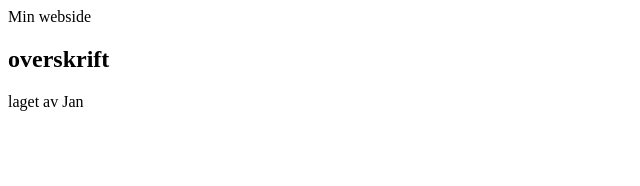
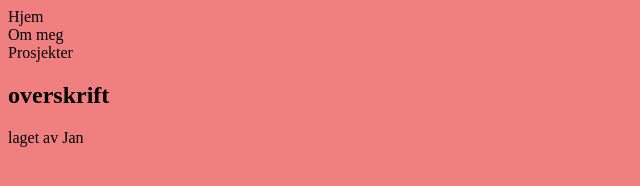
Before and after one commit to Martialcart/kodeloftet_g11-undervisning3, a website: page index.html in a window 1280 px wide. Shown: the whole page, without its empty margins (0-640 px from the left). Drawn offline with Linux system fonts and the light colour scheme.

Commit message:
lagring underveis

```diff
--- a/index.html
+++ b/index.html
@@ -4,11 +4,20 @@
     <title>Home</title>
     <meta charset="UTF-8" />
     <meta name="viewport" content="width=device-width" />
-    <link rel="stylesheet" href="styles.css" />
+    <link rel="stylesheet" href="styles.css" /><!--relation hyperReferanse-->
+
     <script type="module" src="script.js"></script>
   </head>
   <body>
-  <header>Min webside</header>
+  <header>
+    <nav>
+      <ul>
+        <li>Hjem</li>
+        <li>Om meg</li>
+        <li>Prosjekter</li>
+      </ul>
+    </nav>
+  </header>
   <main>
     <section>
       <h2>overskrift</h2>
--- a/styles.css
+++ b/styles.css
@@ -0,0 +1,22 @@
+/* External CSS */
+/* ctrl ' for kommentar */
+
+/* marker tag i inspect for å se css og kunne bruke check marks */
+
+body/*selector*/ {/*start deklarasjon*/
+    background-color: lightcoral; /* property: value; som en CSS Rule*/
+}/*stop deklarasjon*/
+
+/* flex skal alltid være på forelderen(boks element) på det du har lyst til å modifisere */
+/* må modifisere nav pga li er ett tekst element */
+/* ul kunne fungert */
+ul {
+    list-style-type: none;
+    margin: 0;
+    padding: 0;
+}
+
+nav {
+    display: flex;/*flexbox er utdatert*/
+
+}
```
Also changed, not shown: 1 other file.
